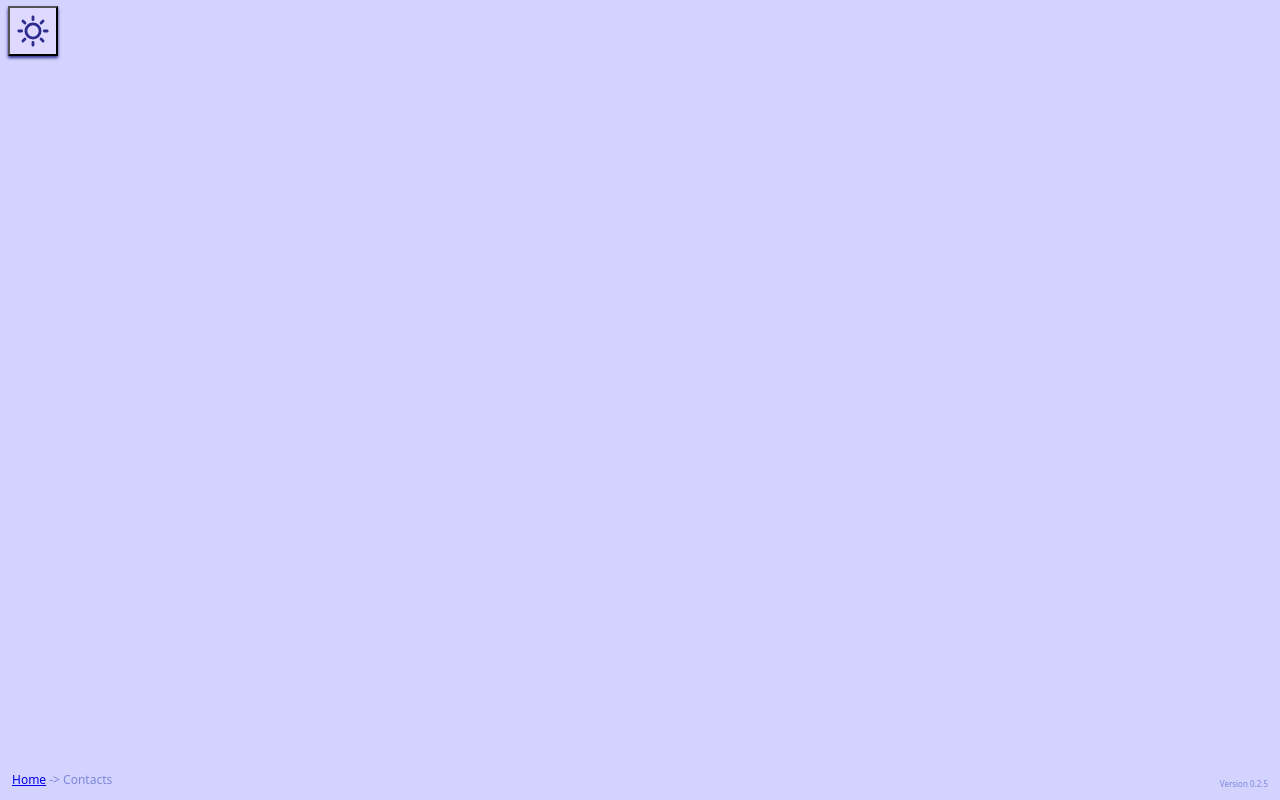
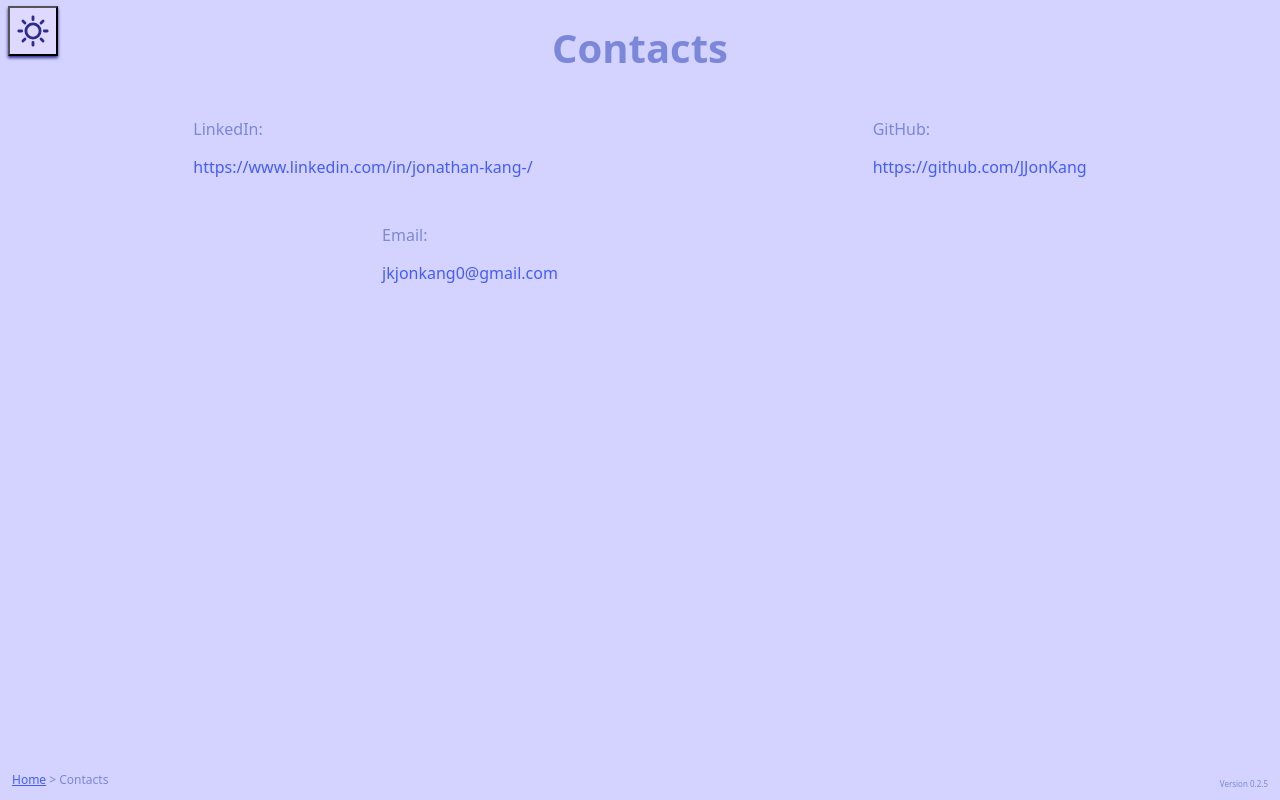
Before and after one commit to JJonKang/Portfolio, a React (Vite) app in the folder react-app/: page /contacts in a window 1280 px wide. Built offline with nearby package versions, Linux system fonts and the light colour scheme; a web font is replaced by a local one.

Commit message:
1) More additions to css design (primarily box containers. 2) Worked on adding links into Contacts.jsx, mainly email, LinkedIn, and GitHub. 3) Small adjustments to code (unsubstantial)

```diff
--- a/react-app/src/App.jsx
+++ b/react-app/src/App.jsx
@@ -28,7 +28,7 @@ function Breadcrumb() {
         const isLast = index === crumbs.length - 1
         return (
           <span key={index}>
-            {index > 0 && ' -> '}
+            {index > 0 && ' > '}
             {isLast ? crumb : <Link to={path}>{crumb}</Link>}
           </span>
         )
--- a/react-app/src/index.css
+++ b/react-app/src/index.css
@@ -52,7 +52,7 @@ body.light {
 } */
 
 /* Generic Text */
-h1, h2, h3, p, .footer-text, .box-buttons, .box-btn {
+h1, h2, h3, p, .footer-text, .box-buttons, .box-btn, .contact-divider {
   color: #7b87d8;
 }
 /* Big Title Text */
@@ -138,6 +138,7 @@ p { font-size: 1.0rem; color: #7b87d8;}
 a {
   display: contents;
   text-decoration: none;
+  color: #445dfa;
 }
 
 /* Resume and other file insertions */
@@ -147,3 +148,10 @@ a {
   width: 80%;
   height: 1000px;
 }
+
+/* spacing out the contacts */
+.contact-divider {
+  display: flex;
+  justify-content: center;
+  gap: 340px;
+}
--- a/react-app/src/pages/Contacts.jsx
+++ b/react-app/src/pages/Contacts.jsx
@@ -1,6 +1,27 @@
 function Contacts() {
   return (
-    <div></div>
+    <div>
+      <h1 style={{ marginTop: '20px'}}>Contacts</h1>
+      <div className="contact-divider">
+        <div>
+          <p>LinkedIn:</p>
+          <a href="https://www.linkedin.com/in/jonathan-kang-/" target="_blank">https://www.linkedin.com/in/jonathan-kang-/</a>
+        </div>
+        <div>
+          <p>GitHub:</p>
+          <a href="https://github.com/JJonKang" target="_blank">https://github.com/JJonKang</a>
+        </div>
+      </div>
+      <div className="contact-divider" style={{ marginTop: '30px'}}>
+        <div>
+          <p>Email:</p>
+          <a>jkjonkang0@gmail.com</a>
+        </div>
+        <div>
+          {/* literally nothing */}
+        </div>
+      </div>
+    </div>
   )
 }
 
--- a/react-app/src/pages/Resume.jsx
+++ b/react-app/src/pages/Resume.jsx
@@ -3,7 +3,7 @@ import '../index.css'
 function Resume() {
   return (
     <div>
-      <h1 style={{ marginTop: '-10px' }}>Resume</h1>
+      <h1 style={{ marginTop: '20px' }}>Resume</h1>
       <embed src="/resume.pdf" className="resume"/>
     </div>
   )
```
